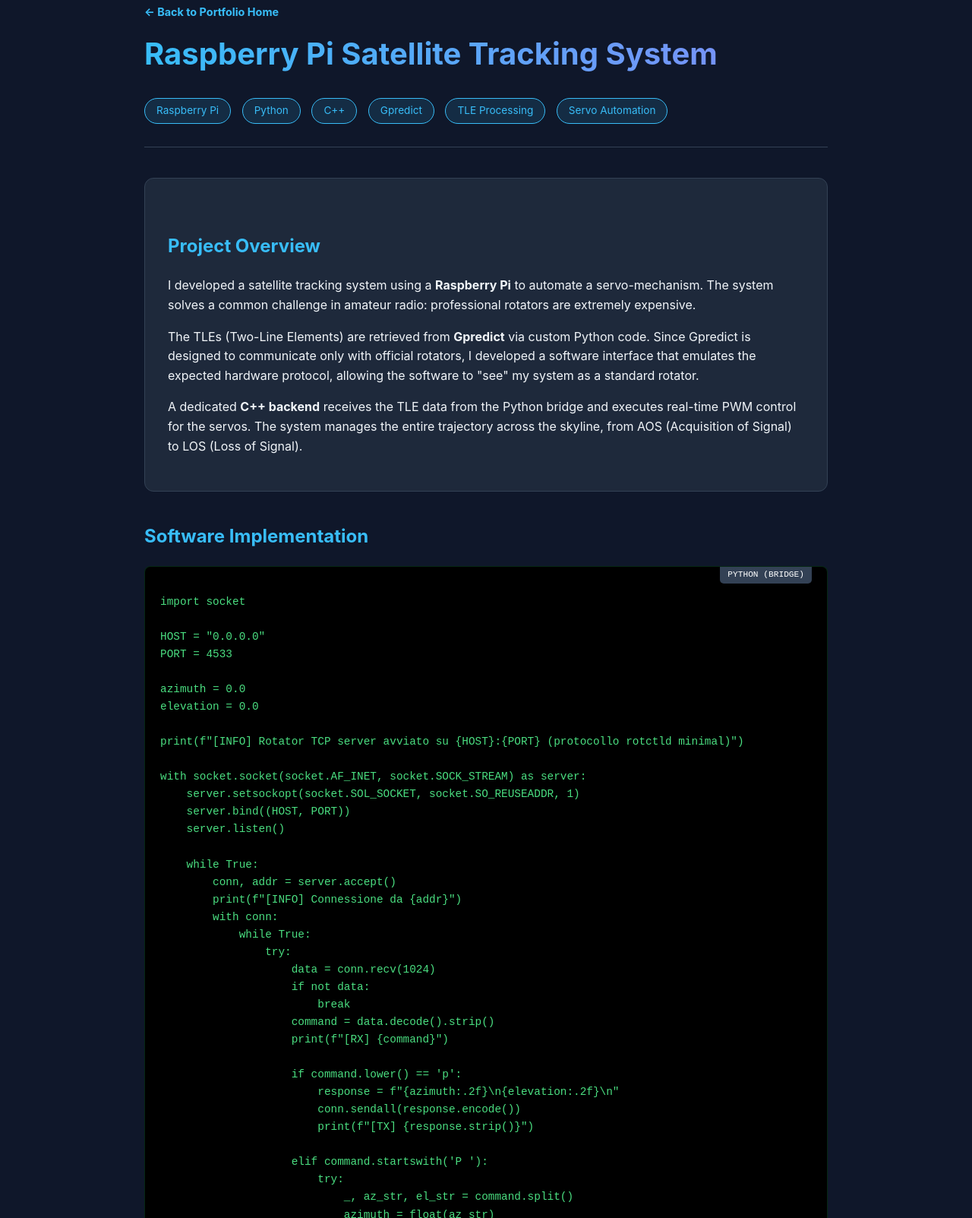
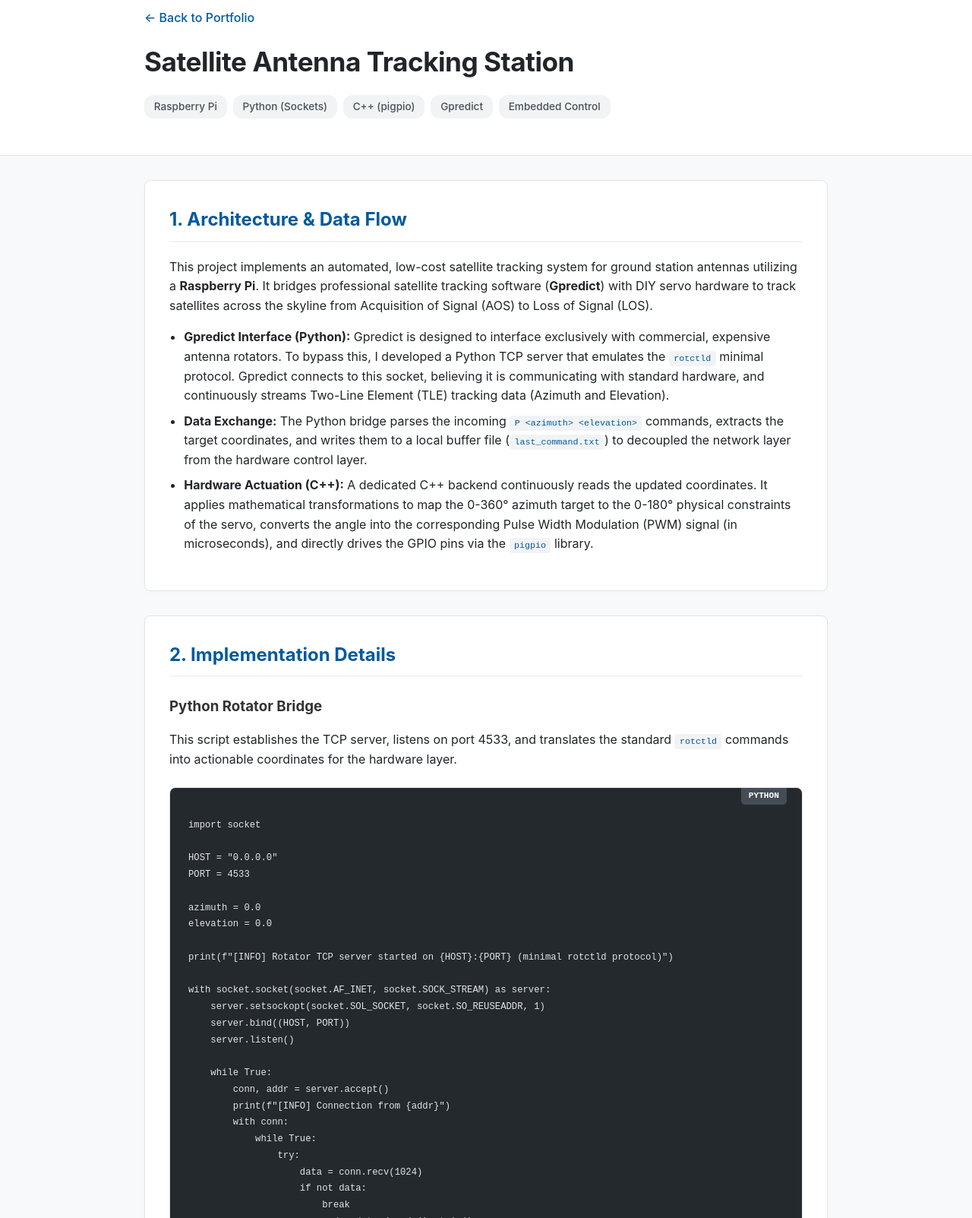
Before and after one commit to Liviaantonello/Liviaantonello.github.io, a plain HTML site: page satellite.html in a window 1280 px wide. Shown: the part 37-1640 px from the top of the page at 76% size. Drawn offline with Linux system fonts and the light colour scheme.

Commit message:
Update satellite.html

```diff
--- a/satellite.html
+++ b/satellite.html
@@ -3,65 +3,127 @@
 <head>
     <meta charset="UTF-8">
     <meta name="viewport" content="width=device-width, initial-scale=1.0">
-    <title>Satellite Tracker | Livia Antonello</title>
+    <title>Satellite Antenna Tracking | Livia Antonello</title>
     <style>
-        :root { --bg: #0f172a; --card: #1e293b; --text: #f1f5f9; --accent: #38bdf8; --secondary: #94a3b8; }
-        body { font-family: 'Inter', sans-serif; background-color: var(--bg); color: var(--text); margin: 0; line-height: 1.6; }
-        .container { max-width: 900px; margin: 0 auto; padding: 40px 20px; }
+        :root {
+            --bg: #f8f9fa;
+            --text: #212529;
+            --accent: #005A9C;
+            --card-bg: #ffffff;
+            --border: #e1e4e8;
+        }
+        body {
+            font-family: -apple-system, BlinkMacSystemFont, "Segoe UI", Roboto, Helvetica, Arial, sans-serif;
+            background: var(--bg);
+            color: var(--text);
+            line-height: 1.6;
+            margin: 0;
+            padding: 0;
+        }
+        header {
+            background: var(--card-bg);
+            padding: 3rem 2rem;
+            border-bottom: 1px solid var(--border);
+        }
+        .header-content {
+            max-width: 900px;
+            margin: 0 auto;
+        }
+        h1 { margin: 0; font-size: 2.2rem; letter-spacing: -0.5px; color: var(--text); }
+        .back-link {
+            display: inline-block;
+            margin-bottom: 1rem;
+            color: var(--accent);
+            text-decoration: none;
+            font-weight: 500;
+        }
+        .back-link:hover { text-decoration: underline; }
 
-        header { padding-bottom: 20px; border-bottom: 1px solid #334155; margin-bottom: 40px; }
-        .back-link { color: var(--accent); text-decoration: none; font-weight: bold; font-size: 0.9rem; }
-        h1 { font-size: 2.5rem; margin-top: 10px; background: linear-gradient(to right, #38bdf8, #818cf8); -webkit-background-clip: text; -webkit-text-fill-color: transparent; }
+        .container { max-width: 900px; margin: 2rem auto; padding: 0 2rem; }
 
-        .description-box { background: var(--card); padding: 30px; border-radius: 12px; border: 1px solid #334155; margin-bottom: 30px; }
-        .tag { display: inline-block; background: #38bdf820; color: var(--accent); padding: 5px 15px; border-radius: 20px; font-size: 0.85rem; margin-right: 10px; margin-bottom: 10px; border: 1px solid var(--accent); }
+        section {
+            background: var(--card-bg);
+            padding: 2rem;
+            border-radius: 8px;
+            border: 1px solid var(--border);
+            margin-bottom: 2rem;
+            box-shadow: 0 2px 8px rgba(0,0,0,0.02);
+        }
+        h2 { color: var(--accent); margin-top: 0; border-bottom: 2px solid #f1f3f5; padding-bottom: 0.5rem; }
+        h3 { color: #333; margin-top: 1.5rem; margin-bottom: 0.5rem; }
 
-        h2 { color: var(--accent); margin-top: 40px; }
-        .code-box { background: #000; color: #4ade80; padding: 20px; border-radius: 8px; overflow-x: auto; font-family: 'Courier New', Courier, monospace; font-size: 0.9rem; border: 1px solid #22c55e33; position: relative; }
-        .code-label { position: absolute; top: 0; right: 20px; background: #334155; color: #fff; padding: 2px 10px; border-radius: 0 0 5px 5px; font-size: 0.7rem; text-transform: uppercase; }
+        .tags { display: flex; flex-wrap: wrap; gap: 0.5rem; margin-top: 1rem; }
+        .tag { background: #f1f3f5; color: #495057; font-size: 0.85rem; padding: 0.3rem 0.8rem; border-radius: 12px; font-weight: 500; }
 
-        footer { text-align: center; padding: 40px 0; color: var(--secondary); font-size: 0.9rem; border-top: 1px solid #334155; margin-top: 50px; }
+        ul { padding-left: 1.2rem; }
+        li { margin-bottom: 0.5rem; }
+
+        .code-box {
+            background: #24292e;
+            color: #e1e4e8;
+            padding: 1.5rem;
+            border-radius: 8px;
+            overflow-x: auto;
+            font-family: 'Courier New', Courier, monospace;
+            font-size: 0.85rem;
+            border: 1px solid var(--border);
+            position: relative;
+            margin-top: 1.5rem;
+            margin-bottom: 2rem;
+        }
+        .code-label {
+            position: absolute;
+            top: 0;
+            right: 20px;
+            background: #444d56;
+            color: #fff;
+            padding: 2px 10px;
+            border-radius: 0 0 5px 5px;
+            font-size: 0.7rem;
+            text-transform: uppercase;
+            font-weight: bold;
+        }
+        code { background: #f1f3f5; padding: 0.2rem 0.4rem; border-radius: 4px; font-size: 0.9em; color: var(--accent); }
+        .code-box code { background: none; color: inherit; padding: 0; }
     </style>
 </head>
 <body>
 
-<div class="container">
     <header>
-        <a href="index.html" class="back-link">← Back to Portfolio Home</a>
-        <h1>Raspberry Pi Satellite Tracking System</h1>
-        <div style="margin-top: 10px;">
+        <div class="header-content">
+            <a href="index.html" class="back-link">&larr; Back to Portfolio</a>
+            <h1>Satellite Antenna Tracking Station</h1>
+            <div class="tags">
                 <span class="tag">Raspberry Pi</span>
-            <span class="tag">Python</span>
-            <span class="tag">C++</span>
+                <span class="tag">Python (Sockets)</span>
+                <span class="tag">C++ (pigpio)</span>
                 <span class="tag">Gpredict</span>
-            <span class="tag">TLE Processing</span>
-            <span class="tag">Servo Automation</span>
+                <span class="tag">Embedded Control</span>
+            </div>
         </div>
     </header>
 
-    <section class="description-box">
-        <h2>Project Overview</h2>
-        <p>
-            I developed a satellite tracking system using a <strong>Raspberry Pi</strong> to automate a servo-mechanism.
-            The system solves a common challenge in amateur radio: professional rotators are extremely expensive.
-        </p>
-        <p>
-            The TLEs (Two-Line Elements) are retrieved from <strong>Gpredict</strong> via custom Python code. Since Gpredict is designed to communicate only with official rotators, I developed a software interface that emulates the expected hardware protocol, allowing the software to "see" my system as a standard rotator.
-        </p>
-        <p>
-            A dedicated <strong>C++ backend</strong> receives the TLE data from the Python bridge and executes real-time PWM control for the servos. The system manages the entire trajectory across the skyline, from AOS (Acquisition of Signal) to LOS (Loss of Signal).
-        </p>
+    <div class="container">
+
+        <section>
+            <h2>1. Architecture & Data Flow</h2>
+            <p>This project implements an automated, low-cost satellite tracking system for ground station antennas utilizing a <strong>Raspberry Pi</strong>. It bridges professional satellite tracking software (<strong>Gpredict</strong>) with DIY servo hardware to track satellites across the skyline from Acquisition of Signal (AOS) to Loss of Signal (LOS).</p>
+            <ul>
+                <li><strong>Gpredict Interface (Python):</strong> Gpredict is designed to interface exclusively with commercial, expensive antenna rotators. To bypass this, I developed a Python TCP server that emulates the <code>rotctld</code> minimal protocol. Gpredict connects to this socket, believing it is communicating with standard hardware, and continuously streams Two-Line Element (TLE) tracking data (Azimuth and Elevation).</li>
+                <li><strong>Data Exchange:</strong> The Python bridge parses the incoming <code>P &lt;azimuth&gt; &lt;elevation&gt;</code> commands, extracts the target coordinates, and writes them to a local buffer file (<code>last_command.txt</code>) to decoupled the network layer from the hardware control layer.</li>
+                <li><strong>Hardware Actuation (C++):</strong> A dedicated C++ backend continuously reads the updated coordinates. It applies mathematical transformations to map the 0-360° azimuth target to the 0-180° physical constraints of the servo, converts the angle into the corresponding Pulse Width Modulation (PWM) signal (in microseconds), and directly drives the GPIO pins via the <code>pigpio</code> library.</li>
+            </ul>
         </section>
 
+        <section>
+            <h2>2. Implementation Details</h2>
 
-
-    <section>
-        <h2>Software Implementation</h2>
+            <h3>Python Rotator Bridge</h3>
+            <p>This script establishes the TCP server, listens on port 4533, and translates the standard <code>rotctld</code> commands into actionable coordinates for the hardware layer.</p>
 
             <div class="code-box">
-            <div class="code-label">Python (Bridge)</div>
-            <pre>
-import socket
+                <div class="code-label">Python</div>
+                <pre><code>import socket
 
 HOST = "0.0.0.0"
 PORT = 4533
@@ -69,7 +131,7 @@ PORT = 4533
 azimuth = 0.0
 elevation = 0.0
 
-print(f"[INFO] Rotator TCP server avviato su {HOST}:{PORT} (protocollo rotctld minimal)")
+print(f"[INFO] Rotator TCP server started on {HOST}:{PORT} (minimal rotctld protocol)")
 
 with socket.socket(socket.AF_INET, socket.SOCK_STREAM) as server:
     server.setsockopt(socket.SOL_SOCKET, socket.SO_REUSEADDR, 1)
@@ -78,7 +140,7 @@ with socket.socket(socket.AF_INET, socket.SOCK_STREAM) as server:
 
     while True:
         conn, addr = server.accept()
-        print(f"[INFO] Connessione da {addr}")
+        print(f"[INFO] Connection from {addr}")
         with conn:
             while True:
                 try:
@@ -98,17 +160,17 @@ with socket.socket(socket.AF_INET, socket.SOCK_STREAM) as server:
                             _, az_str, el_str = command.split()
                             azimuth = float(az_str)
                             elevation = float(el_str)
-                            print(f"[INFO] Puntamento aggiornato: AZ={azimuth}, EL={elevation}")
+                            print(f"[INFO] Tracking updated: AZ={azimuth}, EL={elevation}")
 
-                            # ? Aggiorna file in tempo reale
+                            # Update real-time buffer for C++ backend
                             with open("last_command.txt", "w") as f:
                                 f.write(f"{azimuth:.2f},{elevation:.2f}\n")
-                            with open("log_comandi.csv", "a") as log:
+                            with open("log_commands.csv", "a") as log:
                                 log.write(f"{azimuth:.2f},{elevation:.2f}\n")
 
                             conn.sendall(b"RPRT 0\n")
                         except Exception as e:
-                            print(f"[ERRORE PARSE]: {e}")
+                            print(f"[PARSE ERROR]: {e}")
                             conn.sendall(b"RPRT -1\n")
 
                     elif command.upper() == 'S':
@@ -118,43 +180,43 @@ with socket.socket(socket.AF_INET, socket.SOCK_STREAM) as server:
                         conn.sendall(b"rotctld LiviaPi 0.1\n")
 
                     elif command.lower() == 'q':
-                        print("[INFO] Chiusura richiesta da client")
+                        print("[INFO] Closure requested by client")
                         break
 
                     else:
                         conn.sendall(b"RPRT -1\n")
-                        print(f"[IGNORATO] Comando sconosciuto: {command}")
+                        print(f"[IGNORED] Unknown command: {command}")
 
                 except Exception as e:
-                    print(f"[ERRORE CONNESSIONE]: {e}")
-                    break
-            </pre>
+                    print(f"[CONNECTION ERROR]: {e}")
+                    break</code></pre>
             </div>
 
+            <h3>C++ Servo Controller</h3>
+            <p>This daemon reads the real-time buffer, maps the 360-degree target to a 180-degree physical servo limit, applies a deadband tolerance to eliminate mechanical jitter, and outputs the necessary PWM signal.</p>
+
             <div class="code-box">
-            <div class="code-label">C++ (Servo Control)</div>
-            <pre>
-#include <iostream>
-#include <fstream>
-#include <string>
-#include <pigpio.h>
-#include <unistd.h>
-#include <cmath>
-#include <chrono>
-#include <thread>
+                <div class="code-label">C++</div>
+                <pre><code>#include &lt;iostream&gt;
+#include &lt;fstream&gt;
+#include &lt;string&gt;
+#include &lt;pigpio.h&gt;
+#include &lt;unistd.h&gt;
+#include &lt;cmath&gt;
+#include &lt;chrono&gt;
+#include &lt;thread&gt;
 
 using namespace std;
 
-// ---------- Parametri servo ----------
+// ---------- Servo Parameters ----------
 static const int SERVO_GPIO = 18;
-// Range tipico: 1000?2000 us. Se il tuo servo supporta 500?2500, aggiorna qui.
 static const int SERVO_MIN_US = 1000;
 static const int SERVO_MAX_US = 2000;
 
-// Deadband per ridurre aggiornamenti inutili (in gradi)
+// Deadband to reduce jitter (in degrees)
 static const double ANGLE_TOL = 0.6;
 
-// ---------- Utility ----------
+// ---------- Utilities ----------
 bool readSatelliteData(const string& filename, double& az, double& el) {
     ifstream file(filename);
     if (!file.is_open()) return false;
@@ -174,51 +236,51 @@ bool readSatelliteData(const string& filename, double& az, double& el) {
     return true;
 }
 
-// Converte gradi [0..180] -> microsecondi per pigpio
+// Converts degrees [0..180] -> microseconds for pigpio
 int angleToPulseWidth(double angleDeg) {
     if (angleDeg < 0)   angleDeg = 0;
     if (angleDeg > 180) angleDeg = 180;
     double ratio = angleDeg / 180.0;
-    int us = static_cast<int>(SERVO_MIN_US + ratio * (SERVO_MAX_US - SERVO_MIN_US));
+    int us = static_cast&lt;int&gt;(SERVO_MIN_US + ratio * (SERVO_MAX_US - SERVO_MIN_US));
     return us;
 }
 
-// Normalizza azimuth 0..360 e mappa a 0..180 (servo half-turn).
+// Normalizes azimuth 0..360 and maps to 0..180 (servo half-turn).
 double mapAzToServo180(double azDeg) {
-    // porta in [0,360)
+    // constrain to [0,360)
     double a = fmod(azDeg, 360.0);
     if (a < 0) a += 360.0;
 
-    // mappa in [0,180]: 0..180 -> stesso angolo; 180..360 -> angolo-180 (wrap)
+    // map to [0,180]: 0..180 -> same angle; 180..360 -> angle-180 (wrap)
     if (a <= 180.0) return a;
     return a - 180.0;
 }
 
 int main() {
     if (gpioInitialise() < 0) {
-        cerr << "Errore inizializzazione pigpio.\n";
+        cerr << "pigpio initialization failed.\n";
         return 1;
     }
 
-    const string filename = "/home/polispacegs/last_command.txt";
+    const string filename = "last_command.txt";
 
-    // Porta il servo in posizione neutra (90°) all?avvio
+    // Set servo to neutral position (90°) at startup
     gpioServo(SERVO_GPIO, angleToPulseWidth(90.0));
 
     double az = 0.0, el = 0.0;
-    double lastCmdAngle = -1.0; // invalido per forzare primo set
+    double lastCmdAngle = -1.0; // invalid to force first set
 
     while (true) {
         if (!readSatelliteData(filename, az, el)) {
-            // Se non riesco a leggere, mantengo la posizione attuale
+            // If read fails, maintain current position
             this_thread::sleep_for(chrono::milliseconds(200));
             continue;
         }
 
-        // Con servo 180° seguiamo direttamente la posizione target
+        // Direct follow using half-turn mapping
         double targetAngle = mapAzToServo180(az);
 
-        // Evita comandi se la variazione è piccola (jitter)
+        // Filter small variations (jitter)
         if (lastCmdAngle < 0 || fabs(targetAngle - lastCmdAngle) > ANGLE_TOL) {
             int pw = angleToPulseWidth(targetAngle);
             gpioServo(SERVO_GPIO, pw);
@@ -235,17 +297,10 @@ int main() {
 
     gpioTerminate();
     return 0;
-}
-
-
-            </pre>
+}</code></pre>
             </div>
         </section>
 
-    <footer>
-        <p>Satellite Tracking Project | Livia Antonello © 2026</p>
-    </footer>
     </div>
-
 </body>
 </html>
```
Lines whose indentation alone changed are shown as unchanged.
